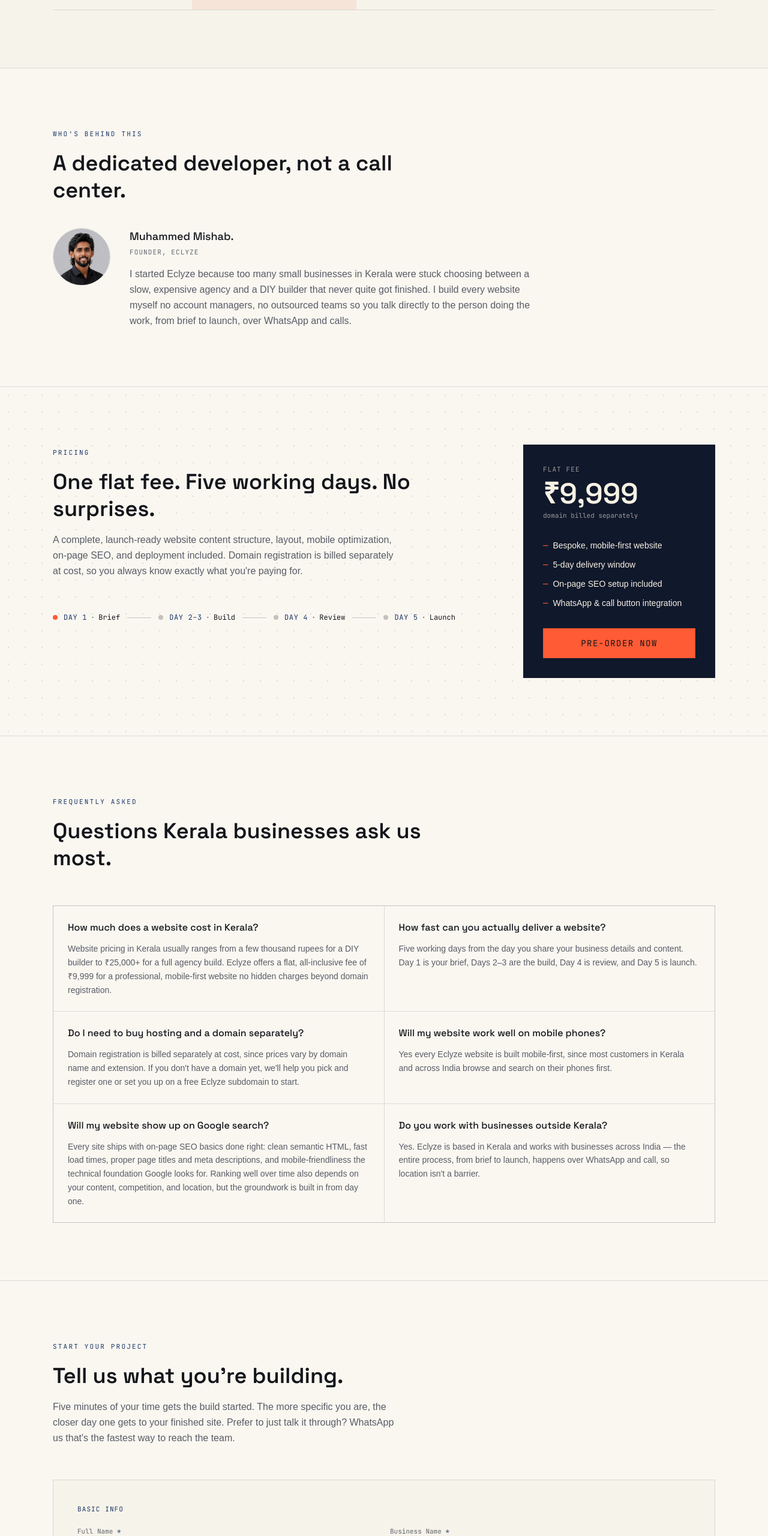
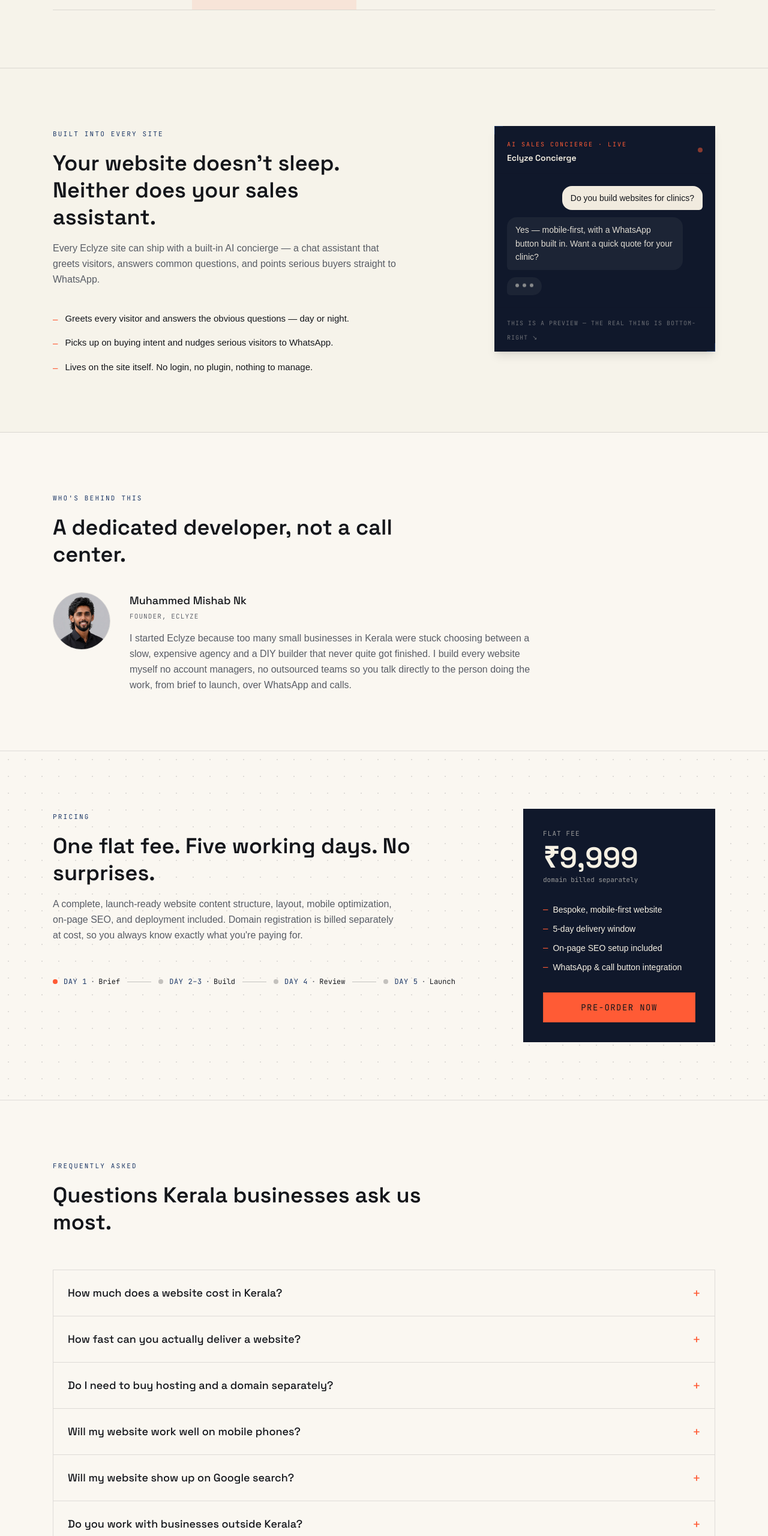
Before and after one commit to mishabvibes/eclyze-static, a Next.js app: page / in a window 1280 px wide. Shown: the part 3126-5686 px from the top of the page at 60% size. Built offline with nearby package versions, Linux system fonts and the light colour scheme; a web font is replaced by a local one.

Commit message:
AI depend ad added

```diff
--- a/app/page.tsx
+++ b/app/page.tsx
@@ -3,6 +3,7 @@
 import Standard from "@/components/Standard";
 import Work from "@/components/Work";
 import WhyUs from "@/components/WhyUs";
+import AIConcierge from "@/components/AIConcierge";
 import About from "@/components/About";
 import Offer from "@/components/Offer";
 import FAQ from "@/components/FAQ";
@@ -19,6 +20,7 @@
         <Standard />
         <Work />
         <WhyUs />
+        <AIConcierge />
         <About />
         <Offer />
         <FAQ />
--- /dev/null
+++ b/components/AIConcierge.tsx
@@ -0,0 +1,113 @@
+const points = [
+  "Greets every visitor and answers the obvious questions — day or night.",
+  "Picks up on buying intent and nudges serious visitors to WhatsApp.",
+  "Lives on the site itself. No login, no plugin, nothing to manage.",
+];
+
+const preview = [
+  {
+    role: "user" as const,
+    content: "Do you build websites for clinics?",
+  },
+  {
+    role: "assistant" as const,
+    content:
+      "Yes — mobile-first, with a WhatsApp button built in. Want a quick quote for your clinic?",
+  },
+];
+
+function ChatPreview() {
+  return (
+    <div className="corner-brackets border border-bg-invert bg-bg-invert text-invert-ink flex flex-col shadow-lg">
+      {/* Header — mirrors the real widget's header */}
+      <div className="flex items-center justify-between px-5 py-4 border-b border-line-strong shrink-0">
+        <div className="min-w-0">
+          <span className="font-mono text-[10px] uppercase tracking-[0.2em] text-coral">
+            AI Sales Concierge · Live
+          </span>
+          <h3 className="font-display font-semibold text-sm mt-0.5">
+            Eclyze Concierge
+          </h3>
+        </div>
+        <span className="w-2 h-2 rounded-full bg-coral shrink-0 animate-pulse" />
+      </div>
+
+      {/* Messages — mirrors the real widget's bubble styles */}
+      <div className="px-4 sm:px-5 py-5 space-y-3">
+        {preview.map((m, i) => (
+          <div
+            key={i}
+            className={`flex ${m.role === "user" ? "justify-end" : "justify-start"}`}
+          >
+            <div
+              className={
+                m.role === "user"
+                  ? "max-w-[85%] text-sm bg-bg-panel text-ink px-3.5 py-2.5 rounded-2xl rounded-br-md"
+                  : "max-w-[90%] text-sm text-invert-ink/90 leading-relaxed bg-invert-ink/5 px-3.5 py-2.5 rounded-2xl rounded-bl-md"
+              }
+            >
+              {m.content}
+            </div>
+          </div>
+        ))}
+        <div className="flex justify-start">
+          <div className="flex items-center gap-1.5 bg-invert-ink/5 px-3.5 py-3 rounded-2xl rounded-bl-md">
+            <span className="w-1.5 h-1.5 bg-invert-ink/50 rounded-full animate-bounce [animation-delay:-0.3s]" />
+            <span className="w-1.5 h-1.5 bg-invert-ink/50 rounded-full animate-bounce [animation-delay:-0.15s]" />
+            <span className="w-1.5 h-1.5 bg-invert-ink/50 rounded-full animate-bounce" />
+          </div>
+        </div>
+      </div>
+
+      <div className="mt-auto px-5 py-3 border-t border-line-strong">
+        <span className="font-mono text-[10px] uppercase tracking-widest text-invert-ink/40">
+          This is a preview — the real thing is bottom-right ↘
+        </span>
+      </div>
+    </div>
+  );
+}
+
+export default function AIConcierge() {
+  return (
+    <section id="ai-concierge" className="border-b border-line bg-bg-panel/40">
+      <div className="mx-auto max-w-6xl px-6 py-24">
+        <div className="grid md:grid-cols-[1fr_23rem] gap-12 md:gap-10 items-start">
+          {/* Left — eyebrow, heading, paragraph, compact point list */}
+          <div>
+            <span className="font-mono text-[11px] uppercase tracking-[0.2em] text-navy">
+              Built Into Every Site
+            </span>
+            <h2 className="mt-4 font-display font-semibold text-3xl md:text-4xl max-w-xl leading-tight">
+              Your website doesn&apos;t sleep. Neither does your sales
+              assistant.
+            </h2>
+            <p className="mt-4 max-w-xl text-ink-muted leading-relaxed">
+              Every Eclyze site can ship with a built-in AI concierge — a
+              chat assistant that greets visitors, answers common
+              questions, and points serious buyers straight to WhatsApp.
+            </p>
+
+            <ul className="mt-10 space-y-4 max-w-xl">
+              {points.map((p) => (
+                <li key={p} className="flex items-start gap-3">
+                  <span className="mt-1 text-coral font-mono text-sm shrink-0">
+                    —
+                  </span>
+                  <span className="text-sm sm:text-[15px] text-ink leading-relaxed">
+                    {p}
+                  </span>
+                </li>
+              ))}
+            </ul>
+          </div>
+
+          {/* Right — live-styled chat mockup, top-aligned with the heading */}
+          <div className="w-full md:w-auto">
+            <ChatPreview />
+          </div>
+        </div>
+      </div>
+    </section>
+  );
+}
--- a/components/About.tsx
+++ b/components/About.tsx
@@ -2,7 +2,7 @@
 import { SITE } from "@/lib/site-config";
 
 // TODO: replace with your real name and a short personal bio line.
-const FOUNDER_NAME = "Muhammed Mishab.";
+const FOUNDER_NAME = "Muhammed Mishab Nk";
 const FOUNDER_ROLE = "Founder, Eclyze";
 const FOUNDER_IMAGE = "/founder.webp";
 
--- a/components/FAQ.tsx
+++ b/components/FAQ.tsx
@@ -1,6 +1,11 @@
+"use client";
+
+import { useState } from "react";
 import { faqs } from "@/lib/faq-data";
 
 export default function FAQ() {
+  const [openIndex, setOpenIndex] = useState<number | null>(null);
+
   return (
     <section id="faq" className="border-b border-line">
       <div className="mx-auto max-w-6xl px-6 py-24">
@@ -11,17 +16,45 @@
           Questions Kerala businesses ask us most.
         </h2>
 
-        <div className="mt-14 grid md:grid-cols-2 gap-px bg-line border border-line">
-          {faqs.map((f) => (
-            <div key={f.q} className="bg-bg p-6">
-              <h3 className="font-display-alt font-medium text-base text-ink">
-                {f.q}
-              </h3>
-              <p className="mt-3 text-sm text-ink-muted leading-relaxed">
-                {f.a}
-              </p>
-            </div>
-          ))}
+        <div className="mt-14 border border-line divide-y divide-line">
+          {faqs.map((f, i) => {
+            const isOpen = openIndex === i;
+            return (
+              <div key={f.q} className="bg-bg">
+                <button
+                  type="button"
+                  onClick={() => setOpenIndex(isOpen ? null : i)}
+                  aria-expanded={isOpen}
+                  className="w-full flex items-center justify-between gap-6 text-left px-6 py-6 cursor-pointer"
+                >
+                  <h3 className="font-display-alt font-medium text-base md:text-lg text-ink">
+                    {f.q}
+                  </h3>
+                  <span
+                    className={`shrink-0 font-mono text-xl leading-none text-coral transition-transform duration-200 ${
+                      isOpen ? "rotate-45" : ""
+                    }`}
+                    aria-hidden="true"
+                  >
+                    +
+                  </span>
+                </button>
+                <div
+                  className={`grid transition-all duration-200 ease-in-out ${
+                    isOpen
+                      ? "grid-rows-[1fr] opacity-100"
+                      : "grid-rows-[0fr] opacity-0"
+                  }`}
+                >
+                  <div className="overflow-hidden">
+                    <p className="px-6 pb-6 text-sm text-ink-muted leading-relaxed max-w-2xl">
+                      {f.a}
+                    </p>
+                  </div>
+                </div>
+              </div>
+            );
+          })}
         </div>
       </div>
 
--- a/lib/faq-data.ts
+++ b/lib/faq-data.ts
@@ -25,4 +25,8 @@
     q: "Do you work with businesses outside Kerala?",
     a: "Yes. Eclyze is based in Kerala and works with businesses across India — the entire process, from brief to launch, happens over WhatsApp and call, so location isn't a barrier.",
   },
+  {
+    q: "Is the AI chat assistant always instant?",
+    a: "Almost always yes. During unusually high traffic it can occasionally take a moment longer to reply, and the WhatsApp button is always right there as a backup so a visitor is never left waiting.",
+  },
 ];
```
